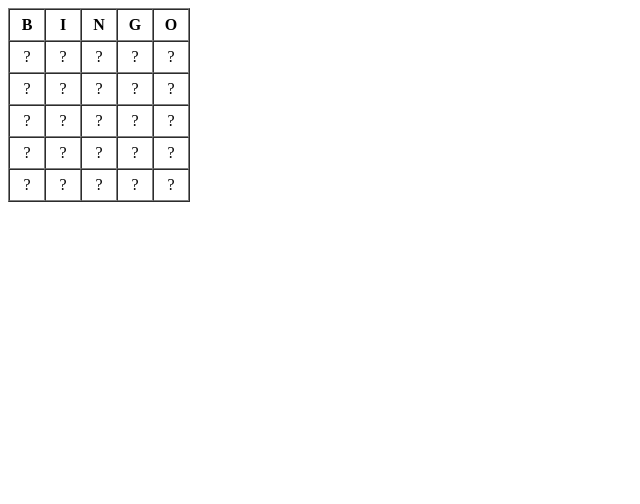
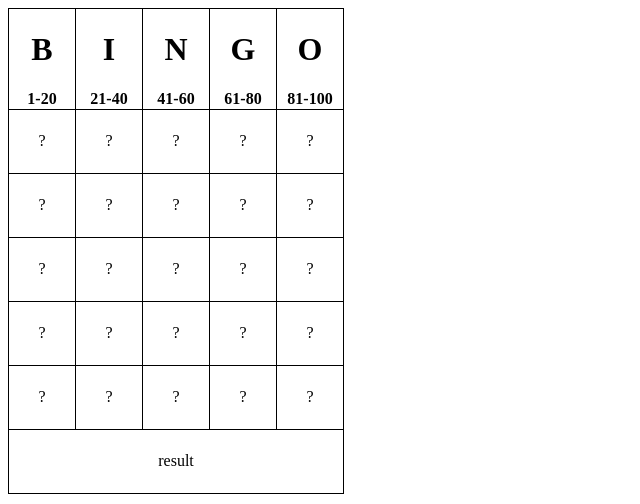
Before and after one commit to WolfWings/yahoobingo, a website: page index.html in a window 1280 px wide. Shown: the whole page, without its empty margins (0-640 px from the left). Drawn offline with nearby package versions, Linux system fonts and the light colour scheme.

```diff
--- a/index.html
+++ b/index.html
@@ -1,30 +1,57 @@
 <!DOCTYPE html>
 <html><head><meta http-equiv="Content-Type" content="text/html;charset=UTF-8">
 <style type="text/css">
-tr { height: 2em; }
-td { background: #FFF; text-align: center; width: 2em; }
-td.hit { background: #F00; }
+table {
+	float: left;
+	border-collapse: collapse;
+	border: 1em;
+}
+tr {
+	height: 4em;
+}
+th, td {
+	background: #FFF;
+	text-align: center;
+	width: 4em;
+	border: 1px solid black;
+}
+td.hit {
+	background: #F00;
+}
 </style>
 <script type="text/javascript" src="node_modules/socket.io-client/dist/socket.io.min.js"></script>
 <script type="text/javascript" src="lib/bingo.js"></script>
 <script type="text/javascript">
-function init() { "use strict";
-	var table = document.getElementById("card");
-	for (var line = 0; line < 5; line++) {
-		var row = document.createElement("tr");
-		for (var column = 0; column < 25; column += 5) {
-			var cell = document.createElement("td");
-			cell.setAttribute("id", "bit" + (line + column));
-			cell.innerHTML = "?";
-			row.appendChild(cell);
-		}
-		table.appendChild(row);
+var module = {exports: {}};
+
+var callback = (function(bit, ball, state) { "use strict";
+	console.log(bit, ball, state);
+	if (bit === -1) {
+		return;
 	}
-}
+	var cell = document.getElementById("bit" + bit);
+	cell.innerHTML = "" + ball;
+	cell.setAttribute("class", state);
+});
+
+var init = (function() { "use strict";
+	var bingo = new Bingo.Client();
+	bingo.ai(callback, io);
+});
 </script>
 <title>Yahoo Bingo Card Client</title>
 </head><body onload="init()">
-<table border="1" cellspacing="0" id="card"><tr>
-<th>B</th><th>I</th><th>N</th><th>G</th><th>O</th>
-</tr></table>
+<table><thead><tr>
+<th><h1>B</h1>1-20</th>
+<th><h1>I</h1>21-40</th>
+<th><h1>N</h1>41-60</th>
+<th><h1>G</h1>61-80</th>
+<th><h1>O</h1>81-100</th>
+</tr></thead><tbody>
+<tr><td id="bit0">?</td><td id="bit5">?</td><td id="bit10">?</td><td id="bit15">?</td><td id="bit20">?</td></tr>
+<tr><td id="bit1">?</td><td id="bit6">?</td><td id="bit11">?</td><td id="bit16">?</td><td id="bit21">?</td></tr>
+<tr><td id="bit2">?</td><td id="bit7">?</td><td id="bit12">?</td><td id="bit17">?</td><td id="bit22">?</td></tr>
+<tr><td id="bit3">?</td><td id="bit8">?</td><td id="bit13">?</td><td id="bit18">?</td><td id="bit23">?</td></tr>
+<tr><td id="bit4">?</td><td id="bit9">?</td><td id="bit14">?</td><td id="bit19">?</td><td id="bit24">?</td></tr>
+<tr><td id="bitresult" colspan="5">result</td></tr></tbody></table>
 </body></html>
```
Also changed, not shown: package.json (+2 -6 lines), src/bingo.coffee (+47 -28 lines), 1 other file.
